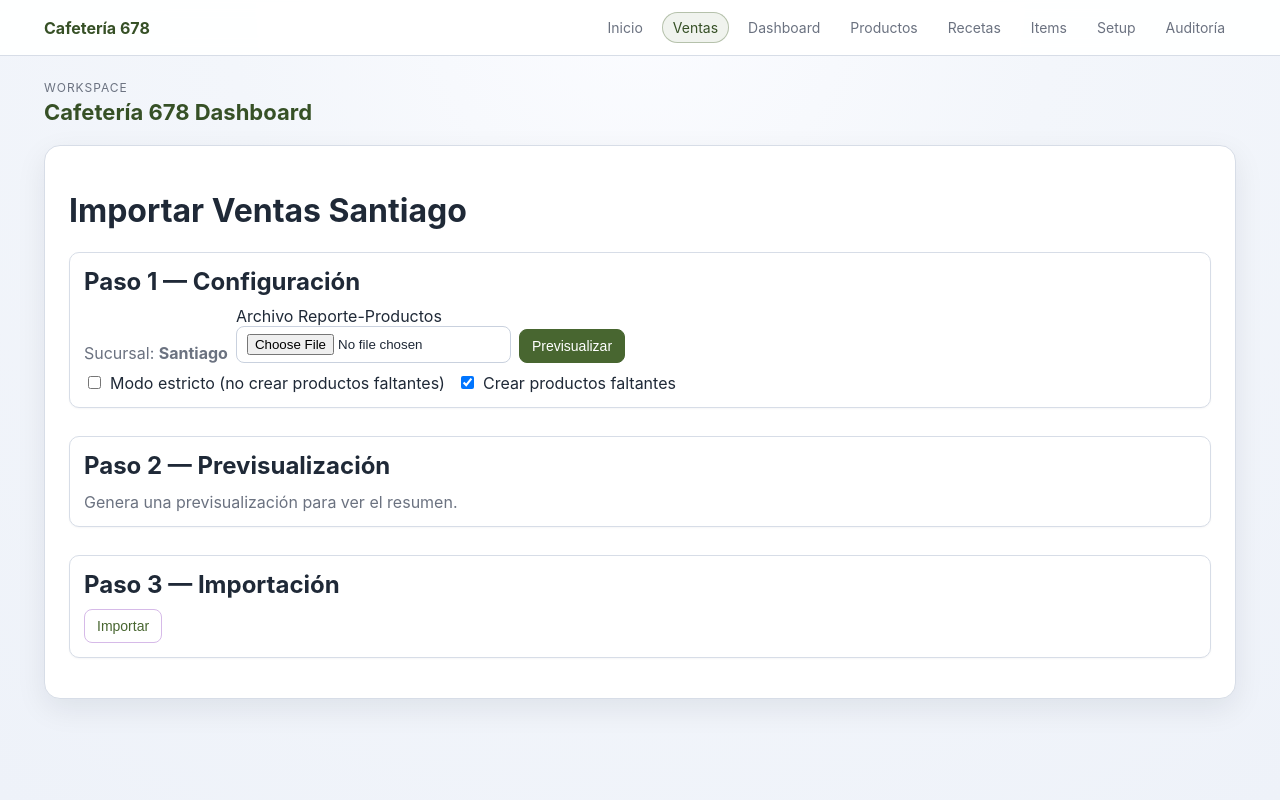
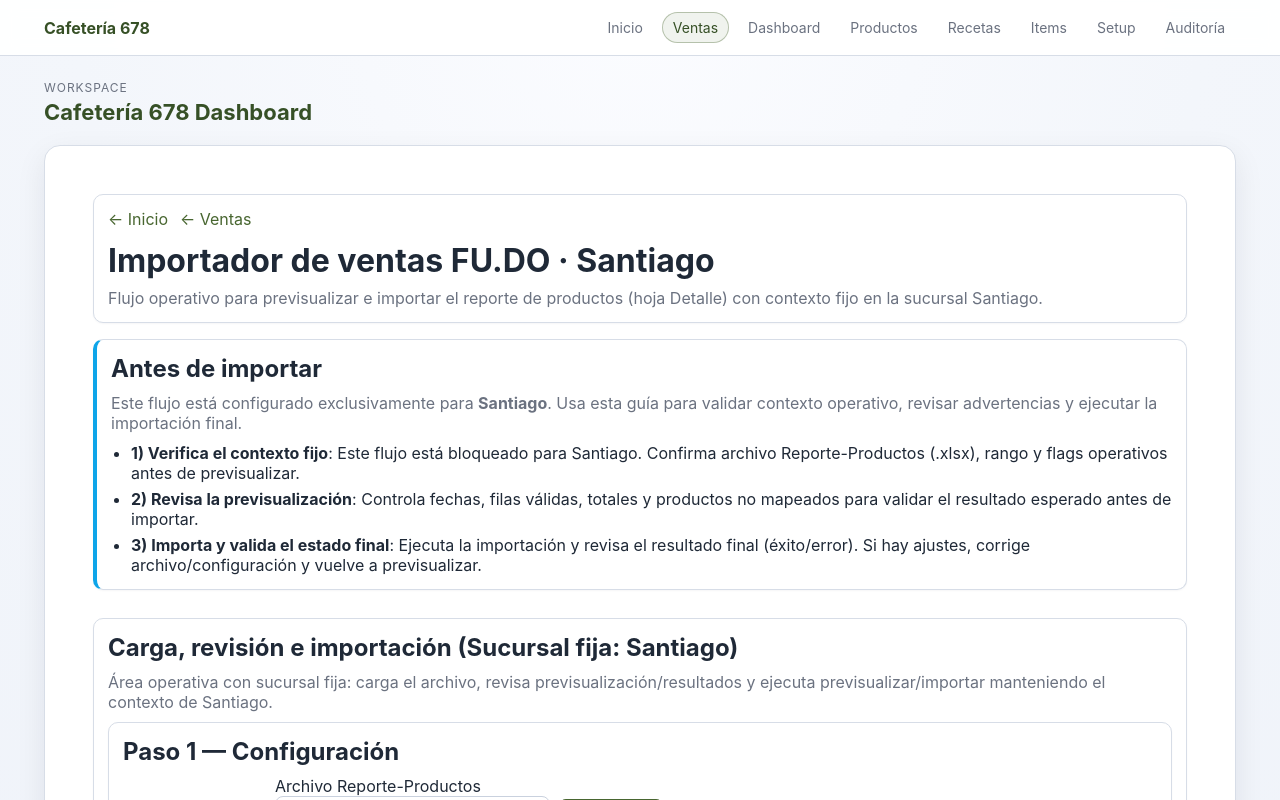
Before and after one commit to NicoChapiro/cafeteria-678-dashboard, a Next.js app: page /sales/santiago/import in a window 1280 px wide. Shown: the top 800 px of the page. Built offline with nearby package versions, Linux system fonts and the light colour scheme.

Commit message:
Improve Santiago sales import page UX hierarchy

```diff
--- a/app/sales/santiago/import/page.tsx
+++ b/app/sales/santiago/import/page.tsx
@@ -1,12 +1,63 @@
 'use client';
 
+import BackNav from '@/src/components/BackNav';
+import PageHeader from '@/src/components/PageHeader';
+import PageShell from '@/src/components/PageShell';
 import SalesImportFudo from '@/src/components/SalesImportFudo';
+
+const importSteps = [
+  {
+    title: '1) Verifica el contexto fijo',
+    detail:
+      'Este flujo está bloqueado para Santiago. Confirma archivo Reporte-Productos (.xlsx), rango y flags operativos antes de previsualizar.',
+  },
+  {
+    title: '2) Revisa la previsualización',
+    detail:
+      'Controla fechas, filas válidas, totales y productos no mapeados para validar el resultado esperado antes de importar.',
+  },
+  {
+    title: '3) Importa y valida el estado final',
+    detail:
+      'Ejecuta la importación y revisa el resultado final (éxito/error). Si hay ajustes, corrige archivo/configuración y vuelve a previsualizar.',
+  },
+] as const;
 
 export default function SantiagoImportPage() {
   return (
-    <main>
-      <h1>Importar Ventas Santiago</h1>
-      <SalesImportFudo mode="fixed" fixedBranch="Santiago" />
-    </main>
+    <PageShell>
+      <PageHeader
+        title="Importador de ventas FU.DO · Santiago"
+        description="Flujo operativo para previsualizar e importar el reporte de productos (hoja Detalle) con contexto fijo en la sucursal Santiago."
+        backNav={<BackNav backTo={{ href: '/sales', label: 'Ventas' }} />}
+      />
+
+      <section
+        className="card"
+        style={{ display: 'grid', gap: 10, marginBottom: 12, borderLeft: '4px solid #0ea5e9' }}
+      >
+        <h2 style={{ margin: 0 }}>Antes de importar</h2>
+        <p className="muted" style={{ margin: 0 }}>
+          Este flujo está configurado exclusivamente para <strong>Santiago</strong>. Usa esta guía para validar
+          contexto operativo, revisar advertencias y ejecutar la importación final.
+        </p>
+        <ul style={{ margin: 0, paddingLeft: 20, display: 'grid', gap: 6 }}>
+          {importSteps.map((step) => (
+            <li key={step.title}>
+              <strong>{step.title}</strong>: {step.detail}
+            </li>
+          ))}
+        </ul>
+      </section>
+
+      <section className="card" style={{ display: 'grid', gap: 10 }}>
+        <h2 style={{ margin: 0 }}>Carga, revisión e importación (Sucursal fija: Santiago)</h2>
+        <p className="muted" style={{ margin: 0 }}>
+          Área operativa con sucursal fija: carga el archivo, revisa previsualización/resultados y ejecuta
+          previsualizar/importar manteniendo el contexto de Santiago.
+        </p>
+        <SalesImportFudo mode="fixed" fixedBranch="Santiago" />
+      </section>
+    </PageShell>
   );
 }
```
